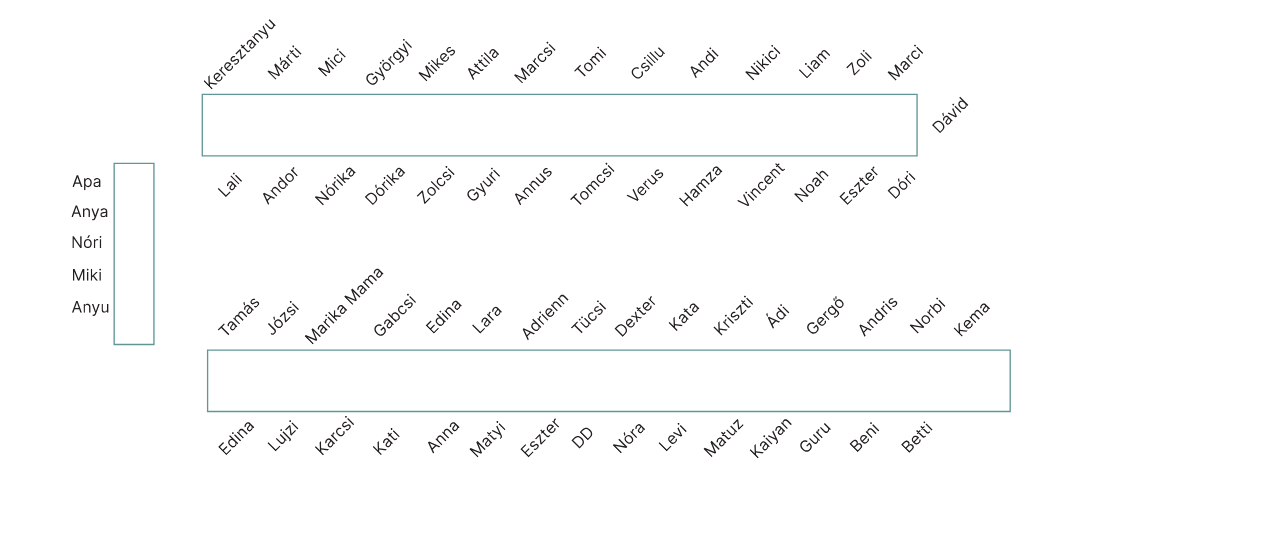
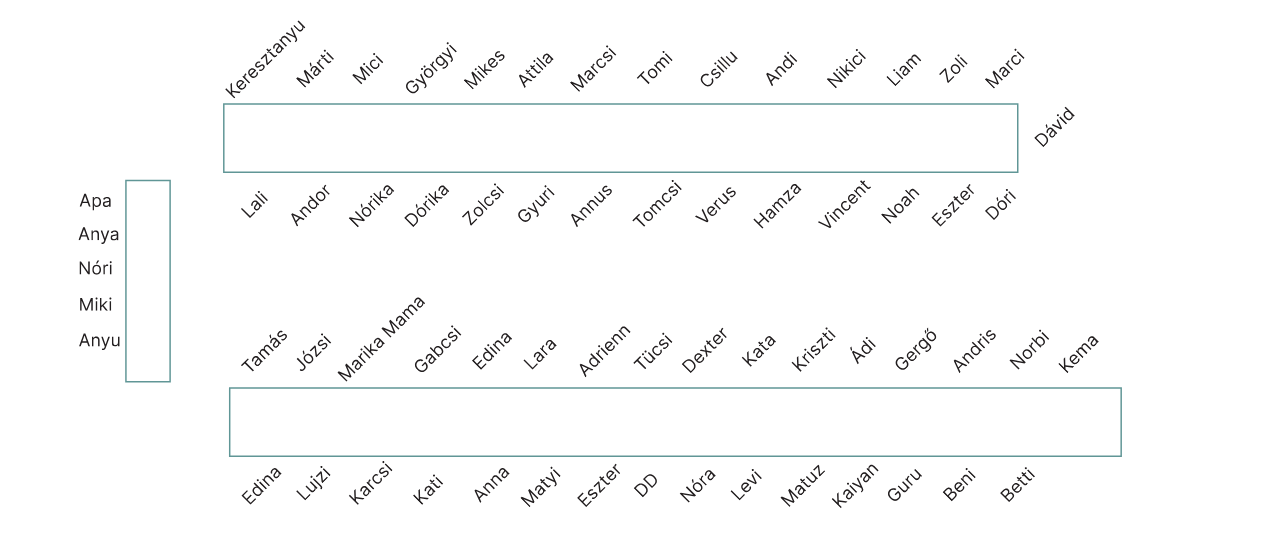
Before and after one commit to szmarci/holulunk, a plain HTML site: page index.html in a window 1280 px wide. Drawn offline with Linux system fonts and the light colour scheme.

Commit message:
Update index.html

```diff
--- a/index.html
+++ b/index.html
@@ -9,7 +9,7 @@
 <body>
   <?xml version="1.0" encoding="UTF-8" standalone="no"?>
 <!DOCTYPE svg PUBLIC "-//W3C//DTD SVG 1.1//EN" "http://www.w3.org/Graphics/SVG/1.1/DTD/svg11.dtd">
-<svg xmlns="http://www.w3.org/2000/svg" xmlns:xlink="http://www.w3.org/1999/xlink" version="1.1" width="853.491pt" height="344.579pt" viewBox="0 0 853.491 344.579">
+<svg xmlns="http://www.w3.org/2000/svg" xmlns:xlink="http://www.w3.org/1999/xlink" version="1.1" viewBox="0 0 853.491 344.579">
 <g enable-background="new">
 <symbol id="font_0_2">
 <path d="M .09232955 0 L 0 0 L .26704548 .72727277 L .35795457 .72727277 L .625 0 L .53267046 0 L .3153409 .61221596 L .3096591 .61221596 L .09232955 0 M .12642046 .2840909 L .49857957 .2840909 L .49857957 .20596592 L .12642046 .20596592 L .12642046 .2840909 Z "/>
```
